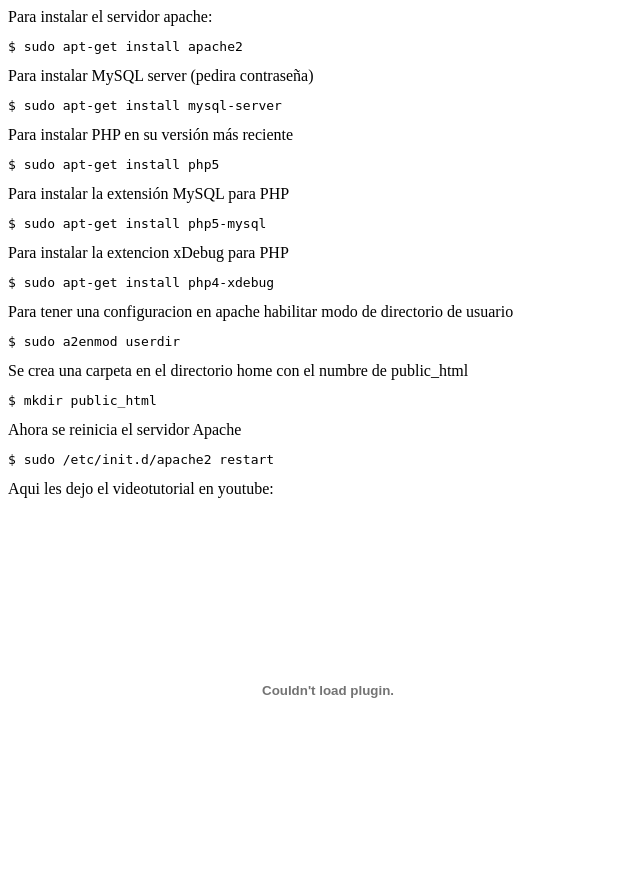
After one commit to sergiplanes/test, a PHP site: page /modular/modulos/linux.php in a window 1280 px wide. The commit adds this page. Shown: the whole page, without its empty margins (0-640 px from the left). Run offline with PHP 8.4, Linux system fonts and the light colour scheme.

Commit message:
pruebas varias modular

```diff
--- /dev/null
+++ b/modular/modulos/descargar.php
@@ -0,0 +1,5 @@
+<center>
+<a href="http://webmodular.mixinformatico.com/descarga.zip">
+<img border="0" src="http://yasoyubuntu.lhosting.info/wp-content/uploads/2009/10/descargar.png">
+</a>
+</center>
--- /dev/null
+++ b/modular/modulos/linux.php
@@ -0,0 +1,29 @@
+<!DOCTYPE html PUBLIC "-//W3C//DTD XHTML 1.0 Transitional//EN" "http://www.w3.org/TR/xhtml1/DTD/xhtml1-transitional.dtd">
+<html xmlns="http://www.w3.org/1999/xhtml">
+<head>
+<meta http-equiv="Content-Type" content="text/html; charset=utf-8" />
+<title>Documento sin t&iacute;tulo</title>
+</head>
+
+<body>
+<span style="font-size: medium;">Para  instalar el servidor apache:</span>
+<pre lang="powershell" line="1" escaped="true">$ sudo apt-get install apache2</pre>
+<span style="font-size: medium;">Para instalar MySQL server (pedira contraseña)</span>
+<pre lang="powershell" line="1" escaped="true">$ sudo apt-get install mysql-server</pre>
+<span style="font-size: medium;">Para instalar PHP en su versión más reciente
+</span><!--more-->
+<pre lang="powershell" line="1" escaped="true">$ sudo apt-get install php5</pre>
+<span style="font-size: medium;">Para instalar la extensión MySQL para PHP</span>
+<pre lang="powershell" line="1" escaped="true">$ sudo apt-get install php5-mysql</pre>
+<span style="font-size: medium;">Para instalar la extencion xDebug para PHP</span>
+<pre lang="powershell" line="1" escaped="true">$ sudo apt-get install php4-xdebug</pre>
+<span style="font-size: medium;">Para tener una configuracion en apache habilitar modo de directorio de usuario</span>
+<pre lang="powershell" line="1" escaped="true">$ sudo a2enmod userdir</pre>
+<span style="font-size: medium;">Se crea una carpeta en el directorio home con el numbre de public_html</span>
+<pre lang="powershell" line="1" escaped="true">$ mkdir public_html</pre>
+<span style="font-size: medium;">Ahora se reinicia el servidor Apache</span>
+<pre lang="powershell" line="1" escaped="true">$ sudo /etc/init.d/apache2 restart</pre>
+Aqui les dejo el videotutorial en youtube:<br />
+<object width="640" height="385"><param name="movie" value="http://www.youtube.com/v/Qqb9ljwyK8k&hl=es_ES&fs=1&"></param><param name="allowFullScreen" value="true"></param><param name="allowscriptaccess" value="always"></param><embed src="http://www.youtube.com/v/Qqb9ljwyK8k&hl=es_ES&fs=1&" type="application/x-shockwave-flash" allowscriptaccess="always" allowfullscreen="true" width="640" height="385"></embed></object>
+</body>
+</html>
```
Also changed, not shown: modular/contenido.php (+4 -4 lines), modular/modulos/principal.php (added, +21 -0 lines), modular/imagenes/bck.jpg (added), modular/imagenes/header.gif (added), 2 other files.
